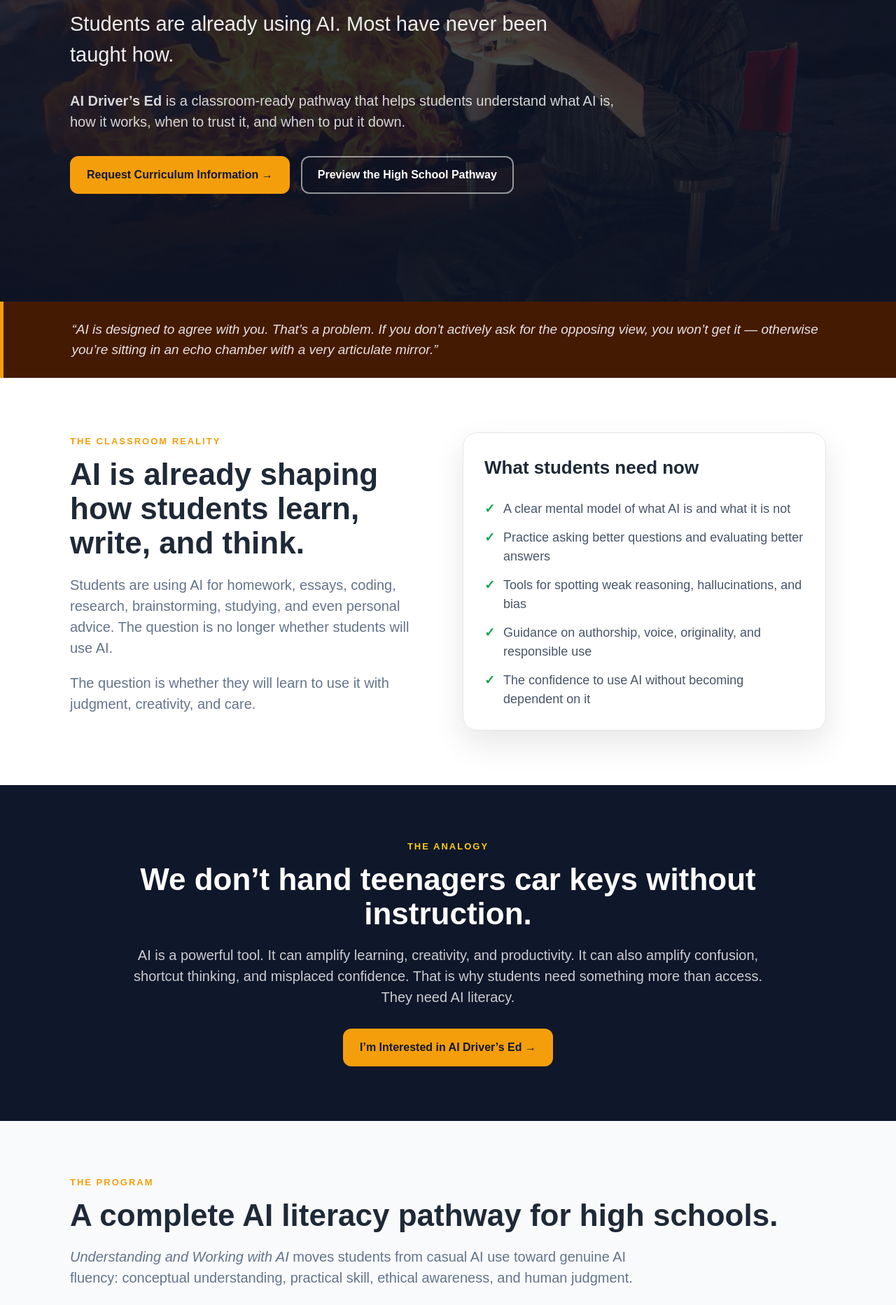
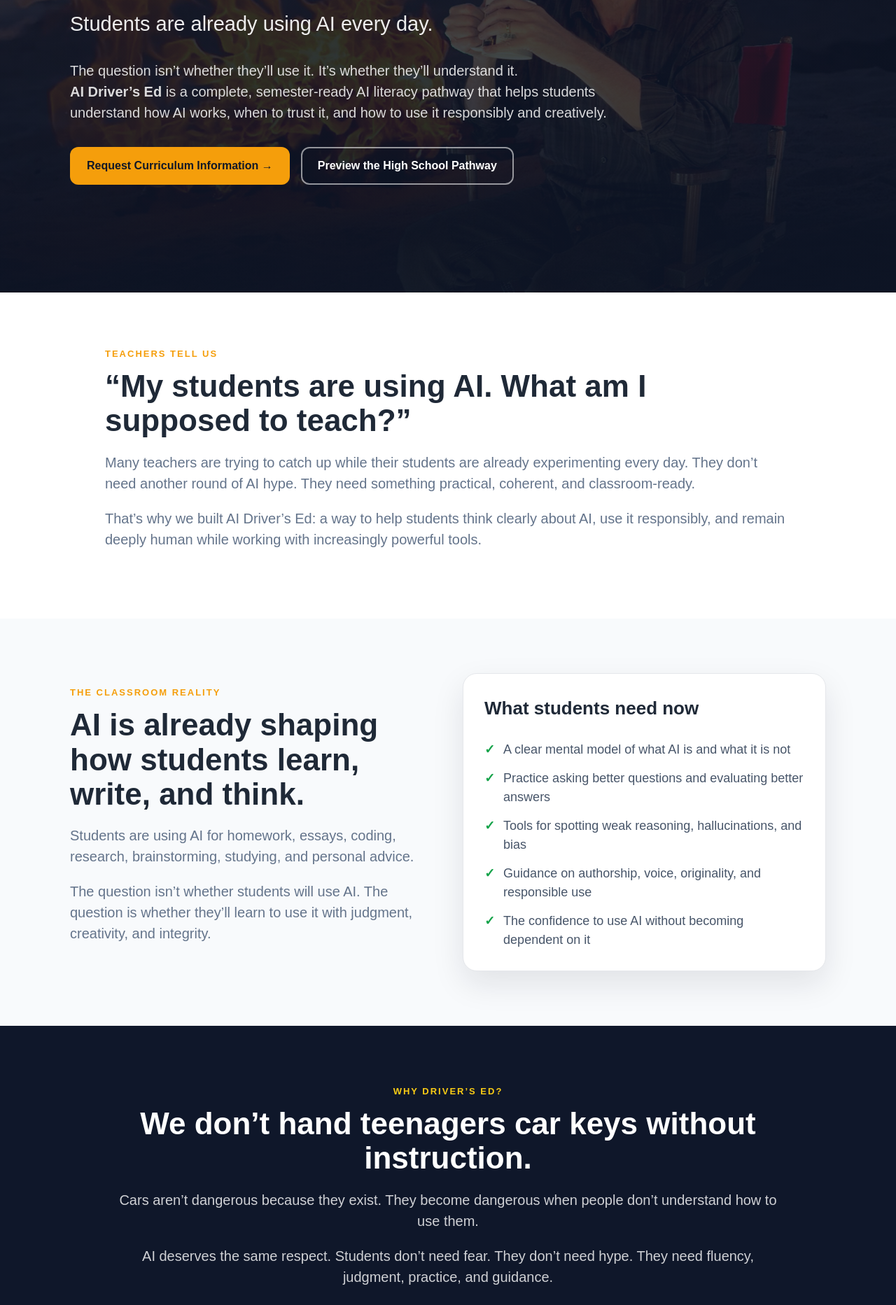
Before and after one commit to Suchocki88/UnderstandingAI.ai, a Next.js app: page /ai-driver-ed in a window 1280 px wide. Shown: the part 480-2345 px from the top of the page at 70% size. Built offline with nearby package versions, Linux system fonts and the light colour scheme.

Commit message:
Update page.tsx

```diff
--- a/app/ai-driver-ed/page.tsx
+++ b/app/ai-driver-ed/page.tsx
@@ -16,7 +16,7 @@ export default function Page() {
       <section
         style={{
           backgroundImage:
-            "linear-gradient(rgba(15,23,42,.72), rgba(15,23,42,.82)), url('/images/TimeWeirdThumb.jpg')",
+            "linear-gradient(rgba(15,23,42,.72), rgba(15,23,42,.84)), url('/images/TimeWeirdThumb.jpg')",
           backgroundSize: "cover",
           backgroundPosition: "center",
           color: "white",
@@ -33,12 +33,15 @@ export default function Page() {
           </h1>
 
           <p style={heroLead}>
-            Students are already using AI. Most have never been taught how.
+            Students are already using AI every day.
           </p>
 
           <p style={heroText}>
-            <strong>AI Driver’s Ed</strong> is a classroom-ready pathway that helps students
-            understand what AI is, how it works, when to trust it, and when to put it down.
+            The question isn’t whether they’ll use it. It’s whether they’ll understand it.
+            <br />
+            <strong>AI Driver’s Ed</strong> is a complete, semester-ready AI literacy pathway
+            that helps students understand how AI works, when to trust it, and how to use it
+            responsibly and creatively.
           </p>
 
           <div style={buttonRow}>
@@ -52,28 +55,36 @@ export default function Page() {
         </div>
       </section>
 
-      {/* CONTINUITY STRIP */}
-      <section style={{ background: "#451a03", padding: "26px 24px", borderLeft: "5px solid #f59e0b" }}>
-        <div style={{ maxWidth: 1080, margin: "0 auto" }}>
-          <p style={{ margin: 0, color: "rgba(255,255,255,.88)", fontSize: 19, fontStyle: "italic" }}>
-            “AI is designed to agree with you. That’s a problem. If you don’t actively ask for the opposing view,
-            you won’t get it — otherwise you’re sitting in an echo chamber with a very articulate mirror.”
+      {/* TEACHER IDENTIFICATION */}
+      <section style={sectionWhite}>
+        <div style={{ maxWidth: 980, margin: "0 auto" }}>
+          <p style={eyebrow}>Teachers tell us</p>
+          <h2 style={h2}>“My students are using AI. What am I supposed to teach?”</h2>
+          <p style={lead}>
+            Many teachers are trying to catch up while their students are already experimenting
+            every day. They don’t need another round of AI hype. They need something practical,
+            coherent, and classroom-ready.
+          </p>
+          <p style={lead}>
+            That’s why we built AI Driver’s Ed: a way to help students think clearly about AI,
+            use it responsibly, and remain deeply human while working with increasingly powerful tools.
           </p>
         </div>
       </section>
 
-      {/* PROBLEM */}
-      <section style={sectionWhite}>
+      {/* CLASSROOM REALITY */}
+      <section style={sectionSoft}>
         <div style={split}>
           <div>
             <p style={eyebrow}>The classroom reality</p>
             <h2 style={h2}>AI is already shaping how students learn, write, and think.</h2>
             <p style={lead}>
-              Students are using AI for homework, essays, coding, research, brainstorming, studying,
-              and even personal advice. The question is no longer whether students will use AI.
+              Students are using AI for homework, essays, coding, research, brainstorming,
+              studying, and personal advice.
             </p>
             <p style={lead}>
-              The question is whether they will learn to use it with judgment, creativity, and care.
+              The question isn’t whether students will use AI. The question is whether they’ll
+              learn to use it with judgment, creativity, and integrity.
             </p>
           </div>
 
@@ -90,15 +101,21 @@ export default function Page() {
         </div>
       </section>
 
-      {/* DRIVER'S ED ANALOGY */}
-      <section style={{ background: "#0f172a", color: "white", padding: "78px 24px" }}>
+      {/* WHY DRIVER'S ED */}
+      <section style={{ background: "#0f172a", color: "white", padding: "84px 24px" }}>
         <div style={{ maxWidth: 940, margin: "0 auto", textAlign: "center" }}>
-          <p style={eyebrowYellow}>The analogy</p>
+          <p style={eyebrowYellow}>Why Driver’s Ed?</p>
           <h2 style={{ ...h2, color: "white" }}>We don’t hand teenagers car keys without instruction.</h2>
-          <p style={{ ...lead, color: "rgba(255,255,255,.78)", marginLeft: "auto", marginRight: "auto" }}>
-            AI is a powerful tool. It can amplify learning, creativity, and productivity. It can also amplify
-            confusion, shortcut thinking, and misplaced confidence. That is why students need something more
-            than access. They need AI literacy.
+          <p style={{ ...lead, color: "rgba(255,255,255,.80)", marginLeft: "auto", marginRight: "auto" }}>
+            Cars aren’t dangerous because they exist. They become dangerous when people don’t
+            understand how to use them.
+          </p>
+          <p style={{ ...lead, color: "rgba(255,255,255,.80)", marginLeft: "auto", marginRight: "auto" }}>
+            AI deserves the same respect. Students don’t need fear. They don’t need hype.
+            They need fluency, judgment, practice, and guidance.
+          </p>
+          <p style={{ ...lead, color: "rgba(255,255,255,.92)", marginLeft: "auto", marginRight: "auto", fontWeight: 700 }}>
+            They need AI Driver’s Ed.
           </p>
           <div style={{ marginTop: 30 }}>
             <a href={FORM_URL} target="_blank" rel="noopener noreferrer" style={primaryButton}>
@@ -108,7 +125,37 @@ export default function Page() {
         </div>
       </section>
 
-      {/* SOLUTION */}
+      {/* CREDIBILITY */}
+      <section style={sectionWhite}>
+        <div style={split}>
+          <div>
+            <p style={eyebrow}>Built by educators</p>
+            <h2 style={h2}>Not another AI workshop. A real curriculum.</h2>
+            <p style={lead}>
+              This pathway was developed by experienced science educators who specialize in
+              conceptual learning: helping students understand big ideas clearly before asking
+              them to apply those ideas.
+            </p>
+            <p style={lead}>
+              The goal is not simply to teach students how to prompt. The goal is to help them
+              understand AI well enough to use it wisely.
+            </p>
+          </div>
+
+          <div style={card}>
+            <h3 style={cardTitle}>What makes it classroom-ready</h3>
+            <div style={checkList}>
+              <Check text="Two published textbook volumes" />
+              <Check text="Eight-chapter conceptual framework" />
+              <Check text="Video lessons and podcast companions" />
+              <Check text="Classroom activities and AI experiments" />
+              <Check text="Flexible implementation for individual teachers, departments, or districts" />
+            </div>
+          </div>
+        </div>
+      </section>
+
+      {/* PROGRAM */}
       <section style={sectionSoft}>
         <div style={{ maxWidth: 1080, margin: "0 auto" }}>
           <p style={eyebrow}>The program</p>
@@ -201,14 +248,42 @@ export default function Page() {
         </div>
       </section>
 
-      {/* FUNNEL CTA */}
+      {/* PULL QUOTE */}
+      <section style={{ background: "#451a03", color: "white", padding: "54px 24px" }}>
+        <div style={{ maxWidth: 980, margin: "0 auto" }}>
+          <p style={{ margin: 0, fontSize: "clamp(22px, 4vw, 34px)", lineHeight: 1.25, fontStyle: "italic" }}>
+            “AI is designed to agree with you. That’s a problem. If you don’t actively ask for the opposing view,
+            you won’t get it.”
+          </p>
+        </div>
+      </section>
+
+      {/* WHAT HAPPENS NEXT */}
+      <section style={sectionSoft}>
+        <div style={{ maxWidth: 960, margin: "0 auto", textAlign: "center" }}>
+          <p style={eyebrow}>What happens next?</p>
+          <h2 style={h2}>Requesting information does not commit you to anything.</h2>
+          <p style={{ ...lead, marginLeft: "auto", marginRight: "auto" }}>
+            Tell us a little about your teaching context, and we’ll point you toward the most useful
+            next step for your classroom, department, or school.
+          </p>
+
+          <div style={grid3}>
+            <Feature title="Preview materials" text="See sample lessons, structure, and curriculum options." />
+            <Feature title="Explore pathways" text="Find the right fit for a unit, course, or school initiative." />
+            <Feature title="Ask questions" text="Get information without pressure or obligation." />
+          </div>
+        </div>
+      </section>
+
+      {/* FINAL CTA */}
       <section style={sectionWhite}>
         <div style={{ maxWidth: 920, margin: "0 auto", textAlign: "center" }}>
           <p style={eyebrow}>Next step</p>
-          <h2 style={h2}>Want to explore this for your school?</h2>
+          <h2 style={h2}>Ready to start the conversation?</h2>
           <p style={{ ...lead, marginLeft: "auto", marginRight: "auto" }}>
-            Tell us a little about your teaching context, and we’ll point you toward the best next step:
-            preview materials, teacher resources, PocketLab pathway, or curriculum information.
+            Whether you’re exploring a single classroom, a department, or a district-wide initiative,
+            we’d love to help.
           </p>
 
           <div style={{ display: "flex", justifyContent: "center", gap: 16, flexWrap: "wrap", marginTop: 30 }}>
@@ -216,7 +291,7 @@ export default function Page() {
               Request Curriculum Information →
             </a>
             <Link href="/pocketlab" style={outlineButton}>
-              Go to the Teacher Page
+              Visit the Teacher Pathway
             </Link>
           </div>
         </div>
@@ -271,10 +346,10 @@ const heroLead: React.CSSProperties = {
 };
 
 const heroText: React.CSSProperties = {
-  maxWidth: 780,
+  maxWidth: 800,
   fontSize: 20,
   marginTop: 18,
-  color: "rgba(255,255,255,.82)",
+  color: "rgba(255,255,255,.84)",
 };
 
 const eyebrow: React.CSSProperties = {
```
